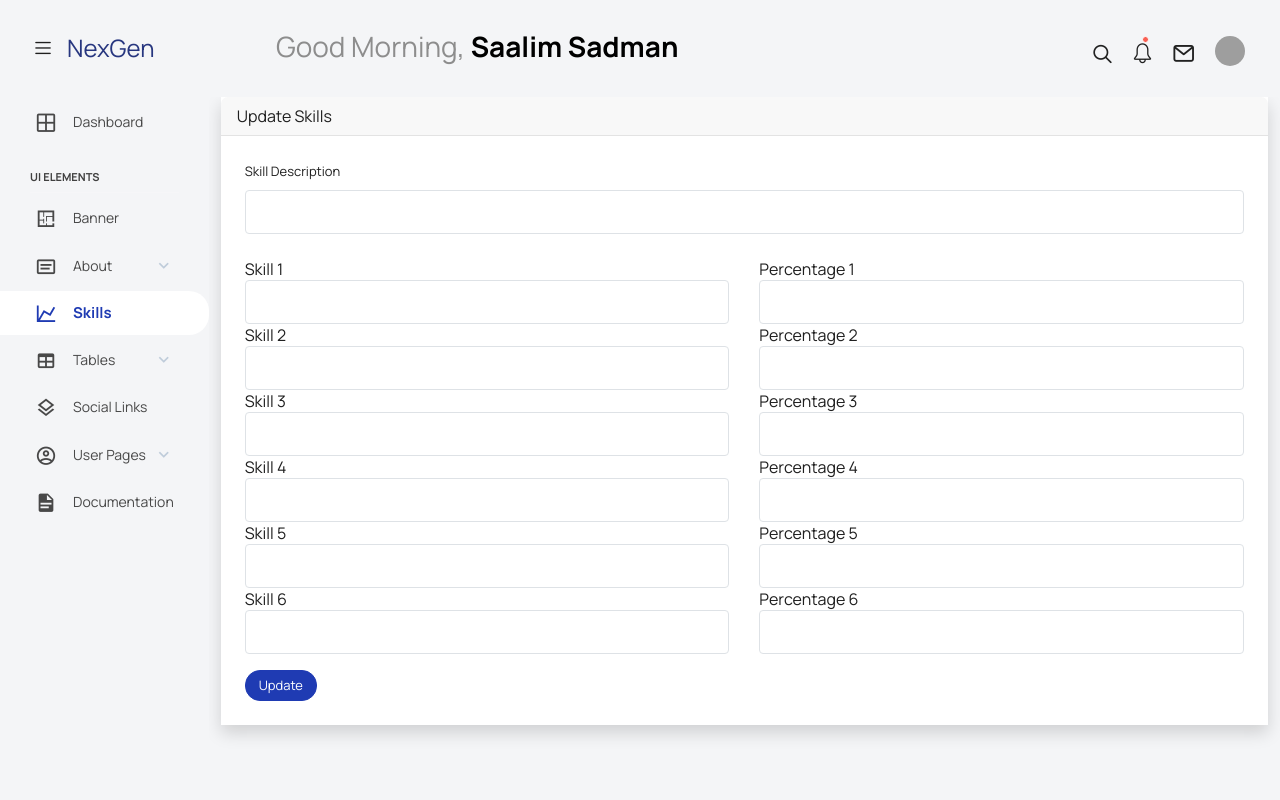
After one commit to Md-Juman-Web-Dev/Tanver---Portfolio, a PHP site: page /admin/skills.php in a window 1280 px wide. The commit adds this page. Run offline with PHP 8.4, Linux system fonts and the light colour scheme; a user stored in the database is signed in; data comes from the database, SQL or seed files in the repository; data that the repository does not hold is empty; grey boxes are pictures that could not be loaded.

Commit message:
skill and stat

```diff
--- a/admin/include/header.php
+++ b/admin/include/header.php
@@ -18,6 +18,16 @@ $id= $_SESSION['auth']['id'];
 $admin_query = "SELECT * FROM admin WHERE id='$id'";
 $admin_result = mysqli_query($conn, $admin_query);
 $admin_row = mysqli_fetch_assoc($admin_result);
+
+//*Query Stats
+$stats_query = "SELECT * FROM stats WHERE id='1'";
+$stats_result = mysqli_query($conn, $stats_query);
+$stats_res = mysqli_fetch_assoc($stats_result);
+
+//*Query Skill
+$skill_query = "SELECT * FROM skills WHERE id='1'";
+$skill_result = mysqli_query($conn, $skill_query);
+$skill_res = mysqli_fetch_assoc($skill_result);
 
 ?>
 <!DOCTYPE html>
@@ -198,22 +208,27 @@ $admin_row = mysqli_fetch_assoc($admin_result);
               </a>
             </li>
             <li class="nav-item">
-              <a class="nav-link" href="./about.php">
+              <a class="nav-link" data-bs-toggle="collapse" href="#about" aria-expanded="false" aria-controls="tables">
                 <i class="menu-icon mdi mdi-card-text-outline"></i>
                 <span class="menu-title">About</span>
+                <i class="menu-arrow"></i>
               </a>
+              <div class="collapse" id="about">
+                <ul class="nav flex-column sub-menu">
+                  <li class="nav-item"> <a class="nav-link" href="./about.php">About</a></li>
+                </ul>
+              </div>
+              <div class="collapse" id="about">
+                <ul class="nav flex-column sub-menu">
+                  <li class="nav-item"> <a class="nav-link" href="./stats.php">Stats</a></li>
+                </ul>
+              </div>
             </li>
             <li class="nav-item">
-              <a class="nav-link" data-bs-toggle="collapse" href="#charts" aria-expanded="false" aria-controls="charts">
+              <a class="nav-link" href="./skills.php">
                 <i class="menu-icon mdi mdi-chart-line"></i>
-                <span class="menu-title">Charts</span>
-                <i class="menu-arrow"></i>
+                <span class="menu-title">Skills</span>
               </a>
-              <div class="collapse" id="charts">
-                <ul class="nav flex-column sub-menu">
-                  <li class="nav-item"> <a class="nav-link" href="pages/charts/chartjs.php">ChartJs</a></li>
-                </ul>
-              </div>
             </li>
             <li class="nav-item">
               <a class="nav-link" data-bs-toggle="collapse" href="#tables" aria-expanded="false" aria-controls="tables">
--- /dev/null
+++ b/admin/skills.php
@@ -0,0 +1,101 @@
+<?php
+include './include/header.php';
+?>
+
+    <div class="container">
+        <div class="row">
+            <div class="col-lg-12">
+                <div class="card rounded-0 shadow">
+                    <div class="card-header">Update Skills</div>
+                    <div class="card-body">
+                        <form action="../controller/UpdateSkills.php" method="post">
+                            <div class="form-group">
+                                <label for="desc">Skill Description</label>
+                                <textarea name="desc" id="desc" class="form-control"><?= $skill_res['disc'] ?></textarea>
+                            </div>
+
+                            <div class="row">
+                                <div class="col-lg-6">
+                                    <label for="skill1">Skill 1</label>
+                                    <input value="<?= $skill_res['skill1'] ?>" type="text" id="skill1" name="skill1" class="form-control">
+                                </div>
+                                <div class="col-lg-6">
+                                <label for="percentage1">Percentage 1</label>
+                                <input value="<?= $skill_res['percentage1'] ?>" type="text" id="percentage1" name="percentage1" class="form-control">
+                                </div>
+                            </div>
+
+                            <div class="row">
+                                <div class="col-lg-6">
+                                    <label for="skill2">Skill 2</label>
+                                    <input value="<?= $skill_res['skill2'] ?>" type="text" id="skill2" name="skill2" class="form-control">
+                                </div>
+                                <div class="col-lg-6">
+                                <label for="percentage2">Percentage 2</label>
+                                <input value="<?= $skill_res['percentage2'] ?>" type="text" id="percentage2" name="percentage2" class="form-control">
+                                </div>
+                            </div>
+
+                            <div class="row">
+                                <div class="col-lg-6">
+                                    <label for="skill3">Skill 3</label>
+                                    <input value="<?= $skill_res['skill3'] ?>" type="text" id="skill3" name="skill3" class="form-control">
+                                </div>
+                                <div class="col-lg-6">
+                                <label for="percentage3">Percentage 3</label>
+                                <input value="<?= $skill_res['percentage3'] ?>" type="text" id="percentage3" name="percentage3" class="form-control">
+                                </div>
+                            </div>
+
+                            <div class="row">
+                                <div class="col-lg-6">
+                                    <label for="skill4">Skill 4</label>
+                                    <input value="<?= $skill_res['skill4'] ?>" type="text" id="skill4" name="skill4" class="form-control">
+                                </div>
+                                <div class="col-lg-6">
+                                <label for="percentage4">Percentage 4</label>
+                                <input value="<?= $skill_res['percentage4'] ?>" type="text" id="percentage4" name="percentage4" class="form-control">
+                                </div>
+                            </div>
+
+                            <div class="row">
+                                <div class="col-lg-6">
+                                    <label for="skill5">Skill 5</label>
+                                    <input value="<?= $skill_res['skill5'] ?>" type="text" id="skill5" name="skill5" class="form-control">
+                                </div>
+                                <div class="col-lg-6">
+                                <label for="percentage5">Percentage 5</label>
+                                <input value="<?= $skill_res['percentage5'] ?>" type="text" id="percentage5" name="percentage5" class="form-control">
+                                </div>
+                            </div>
+
+                            <div class="row">
+                                <div class="col-lg-6">
+                                    <label for="skill6">Skill 6</label>
+                                    <input value="<?= $skill_res['skill6'] ?>" type="text" id="skill6" name="skill6" class="form-control">
+                                </div>
+                                <div class="col-lg-6">
+                                <label for="percentage6">Percentage 6</label>
+                                <input value="<?= $skill_res['percentage6'] ?>" type="text" id="percentage6" name="percentage6" class="form-control">
+                                </div>
+                            </div>
+
+                            <span class="text-success">
+                                <?= $_SESSION['success'] ?? null ?>
+                            </span>
+                            <span class="text-danger">
+                                <?= $_SESSION['error'] ?? null ?>
+                            </span>
+
+                            <button class="btn btn-primary btn-sm mt-3" type="submit">Update</button>
+                        </form>
+                    </div>
+                </div>
+            </div>
+        </div>
+    </div>
+
+<?php
+include './include/footer.php';
+unset($_SESSION['success']);
+?>
```
Also changed, not shown: admin/stats.php (added, +58 -0 lines), controller/UpdateSkills.php (added, +35 -0 lines), controller/UpdateStats.php (added, +31 -0 lines), include/header.php (+10 -8 lines), index.php (+21 -21 lines), uploads/banners/banner-67ae142e94884.jpg (added), uploads/banners/banner-67ae143d984cc.jpg (added).
